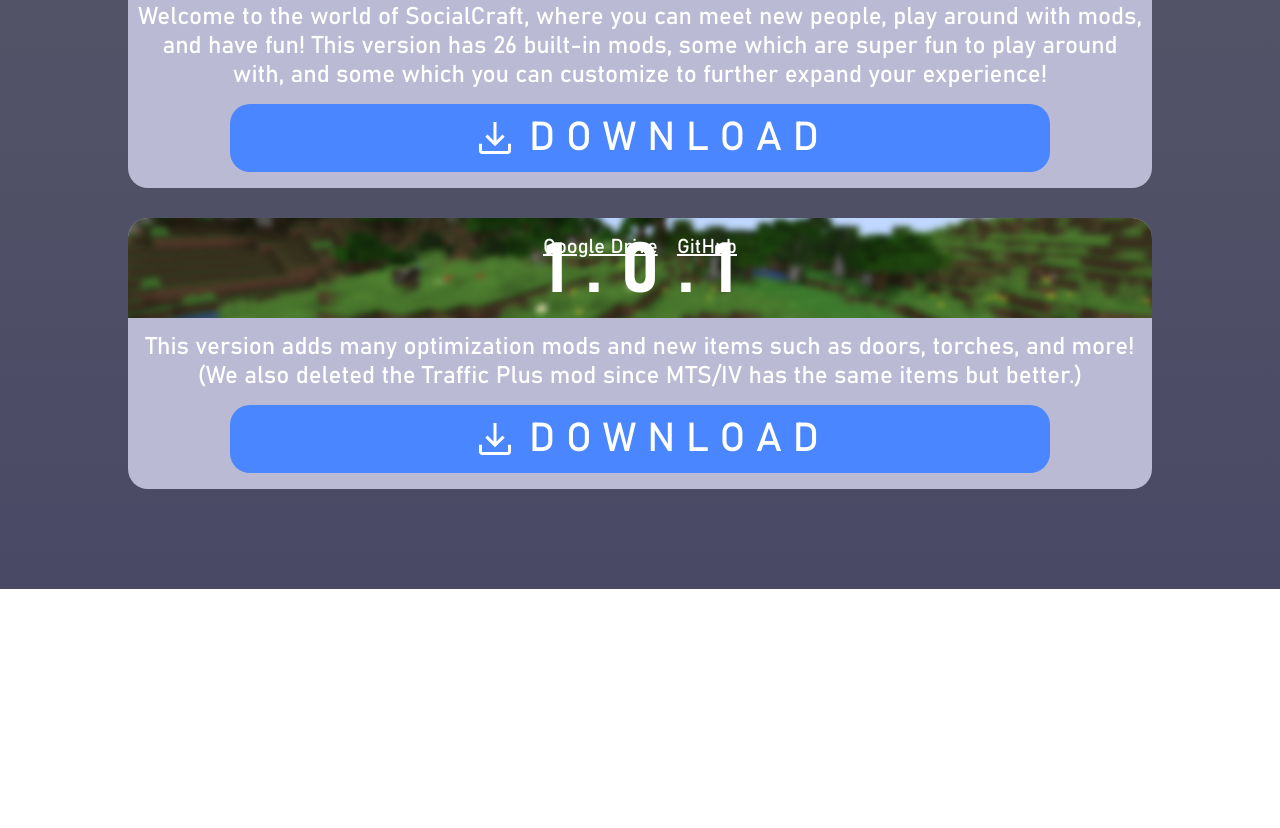
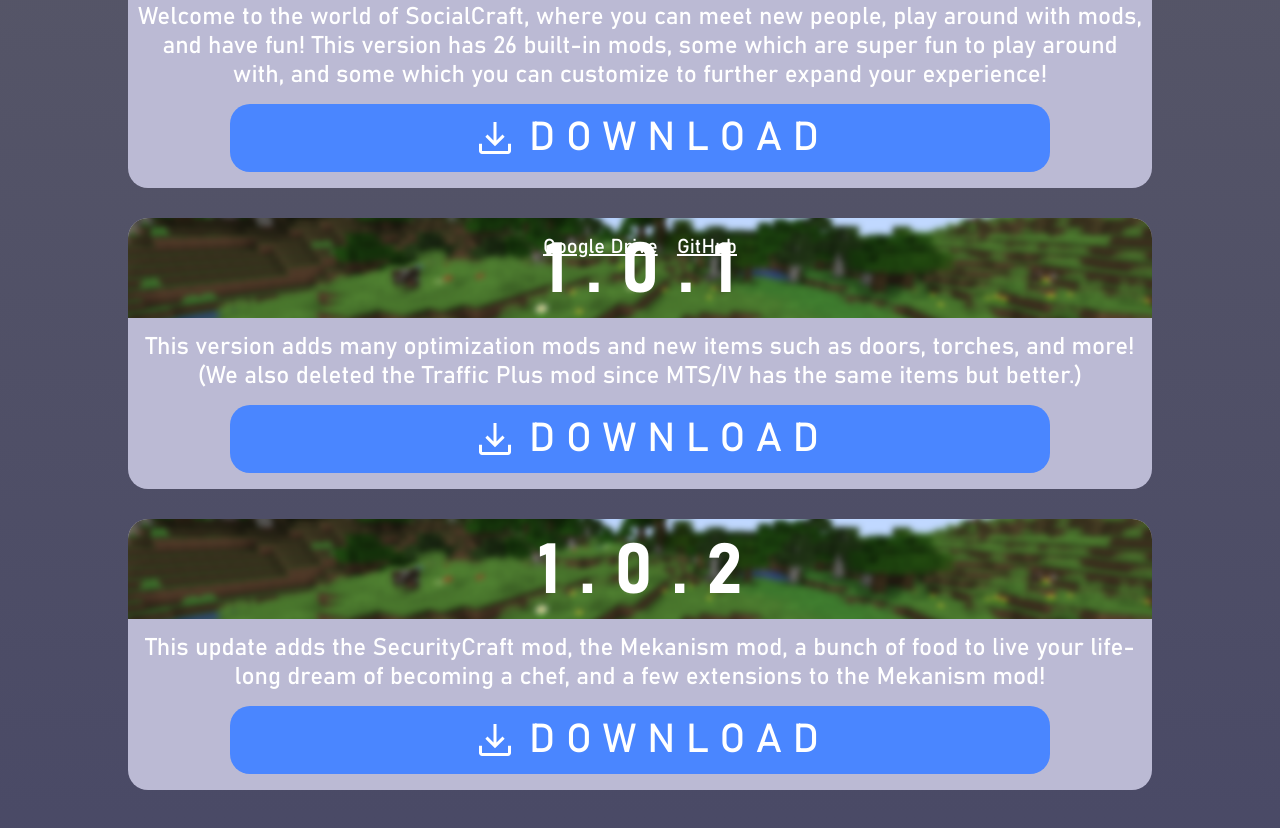
Before and after one commit to GamerRodri/SocialCraft-Official-Versions-List, a plain HTML site: page index.html in a window 1280 px wide. Shown: the part 541-1369 px from the top of the page. Before the commit the page ends 1130 px from the top, so only its background shows below. Drawn offline with Linux system fonts and the light colour scheme.

Commit message:
The release of 1.0.2

```diff
--- a/index.html
+++ b/index.html
@@ -50,6 +50,20 @@
             <button type="button" id="download"><img alt="download" src="images/download.svg" class="download">D O W N L O A D</button>
         </a>
     </div>
+    <div class="version">
+        <div class="container">
+            <img alt="ver100" src="images/ver100above.png" class="ver">
+            <div class="centered">1 . 0 . 2</div>
+        </div>
+        <h2 style="margin: 10px 10px; color: white; font-weight: 400;">
+            This update adds the SecurityCraft mod, the Mekanism mod, a bunch
+            of food to live your life-long dream of becoming a chef, and
+            a few extensions to the Mekanism mod!
+        </h2>
+        <a href="versions/1.0.1.zip" Download="1.0.1.zip">
+            <button type="button" id="download"><img alt="download" src="images/download.svg" class="download">D O W N L O A D</button>
+        </a>
+    </div>
     <div style="margin: 100px;"></div>
 </body>
 </html>
```
Also changed, not shown: 1 other file.
